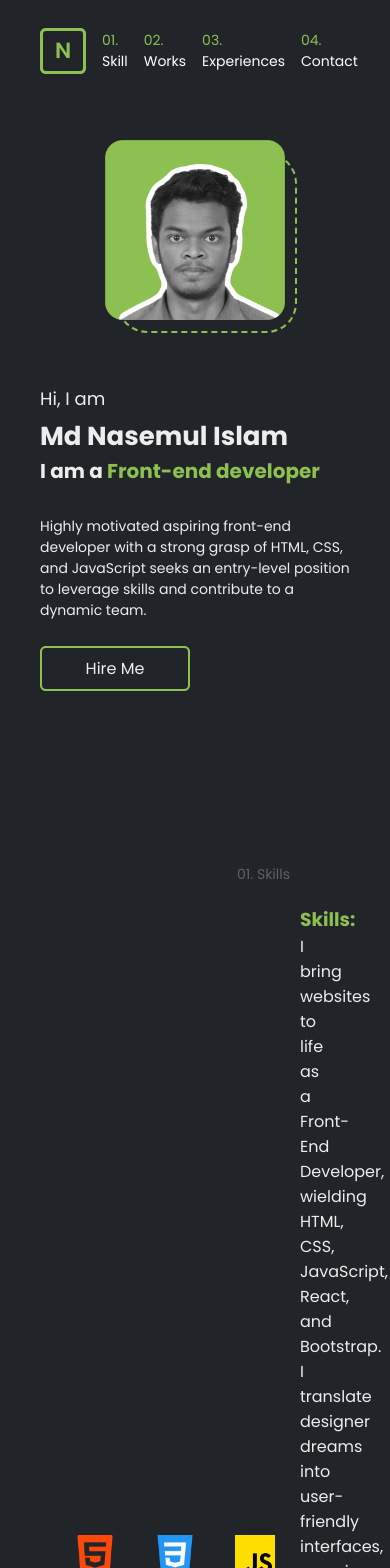
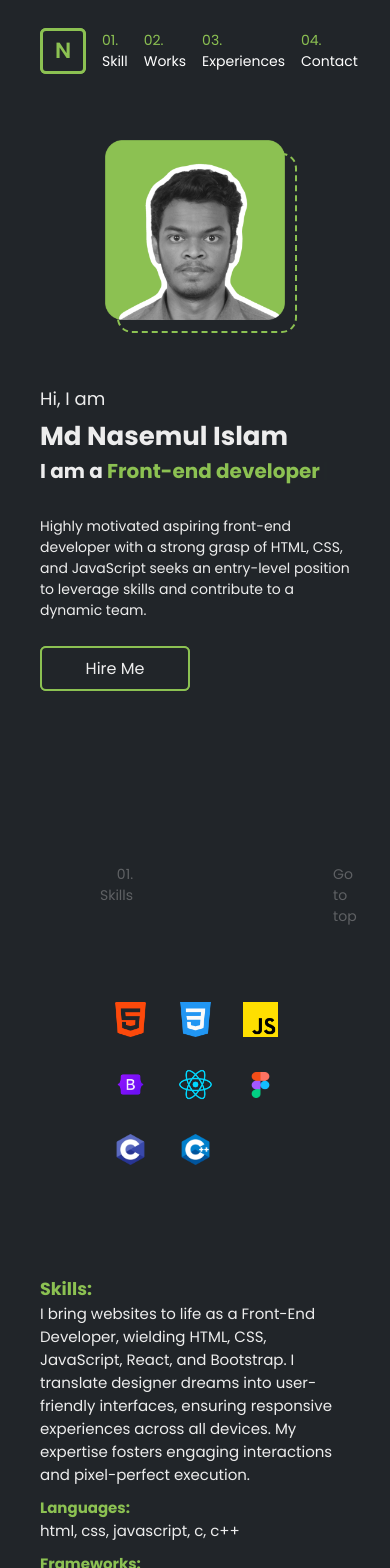
Before and after one commit to nasemul1/nasemul_portfolio, a React (Vite) app: page / in a window 390 px wide. Shown: the top 1568 px of the page. Built offline with nearby package versions, Linux system fonts and the light colour scheme.

Commit message:
modified src

```diff
--- a/src/index.css
+++ b/src/index.css
@@ -343,6 +343,18 @@ section{
     .main-image .img-back-box{
         width: 180px;
         height: 180px;
+        border-radius: 15px;
+    }
+}
+
+@media only screen and (max-height: 760px) and (max-width: 600px){
+    .main-image .img-box img{
+        width: 140px;
+    }
+
+    .main-image .img-back-box{
+        width: 140px;
+        height: 140px;
     }
 }
 /* main-section - end */
--- a/src/skill/Skills.jsx
+++ b/src/skill/Skills.jsx
@@ -11,7 +11,10 @@ import figma from '.././assets/Figma.png'
 const Skills = () => {
     return (
         <div className="skills">
-            <p id='page-head'>01. Skills</p>
+            <div className="skills-top">
+                <p id='skills-head'>01. Skills</p>
+                <a href="#main">Go to top</a>
+            </div>
             <div className="grid-container">
                 <div className="skill-logo">
                     <img src={html} alt="html logo" id="html" />
--- a/src/skill/skills.css
+++ b/src/skill/skills.css
@@ -3,16 +3,35 @@
     height: 100vh;
 }
 
-.skills #page-head{
+.skills .skills-top{
+    display: flex;
+    justify-content: space-between;
+}
+
+.skills .skills-top #skills-head{
     padding: 20px 100px;
     color: #5F6164;
     text-align: right;
     font-size: 14px;
+    display: inline-block;
+}
+
+.skills .skills-top a{
+    text-decoration: none;
+    color: #5F6164;
+    font-size: 14px;
+    padding: 20px 100px;
+}
+
+.skills .skills-top a:hover{
+    color: #8CC152;
+    transition-duration: 250ms;
+    transform: translateY(-4px);
 }
 
 .grid-container{
     padding: 0 100px;
-    height: 80vh;
+    height: 90vh;
     display: grid;
     grid-template-columns: 1fr 1fr 1fr;
     column-gap: 20px;
@@ -36,6 +55,11 @@
     align-self: center;
 }
 
+#c:hover, #cpp:hover, #html:hover, #css:hover, #js:hover, #bootstrap:hover, #react:hover, #figma:hover{
+    transition-duration: 250ms;
+    transform: rotate(-45deg);
+}
+
 .skill-text{
     grid-column: 2 / span 2;
 }
@@ -48,3 +72,35 @@
     margin-top: 10px;
     color: #8CC152;
 }
+
+@media only screen and (max-width: 1000px){
+    .skill-logo{
+        grid-column: span 3;
+    }
+
+    .skill-text{
+        grid-column: span 3;
+    }
+}
+
+@media only screen and (max-width: 600px){
+    .grid-container{
+        padding: 0 40px;
+        font-size: 15px;
+    }
+
+    .skills #page-head{
+        padding: 20px 40px;
+    }
+
+    #c, #cpp, #html, #css, #js, #bootstrap, #react, #figma{
+        width: 35px;
+    }
+
+    .skill-logo{
+        grid-template-columns: 40px 40px 40px;
+        grid-template-rows: 40px 40px 40px;
+        column-gap: 25px;
+        row-gap: 25px;
+    }
+}
```
Also changed, not shown: src/assets/react.png.
